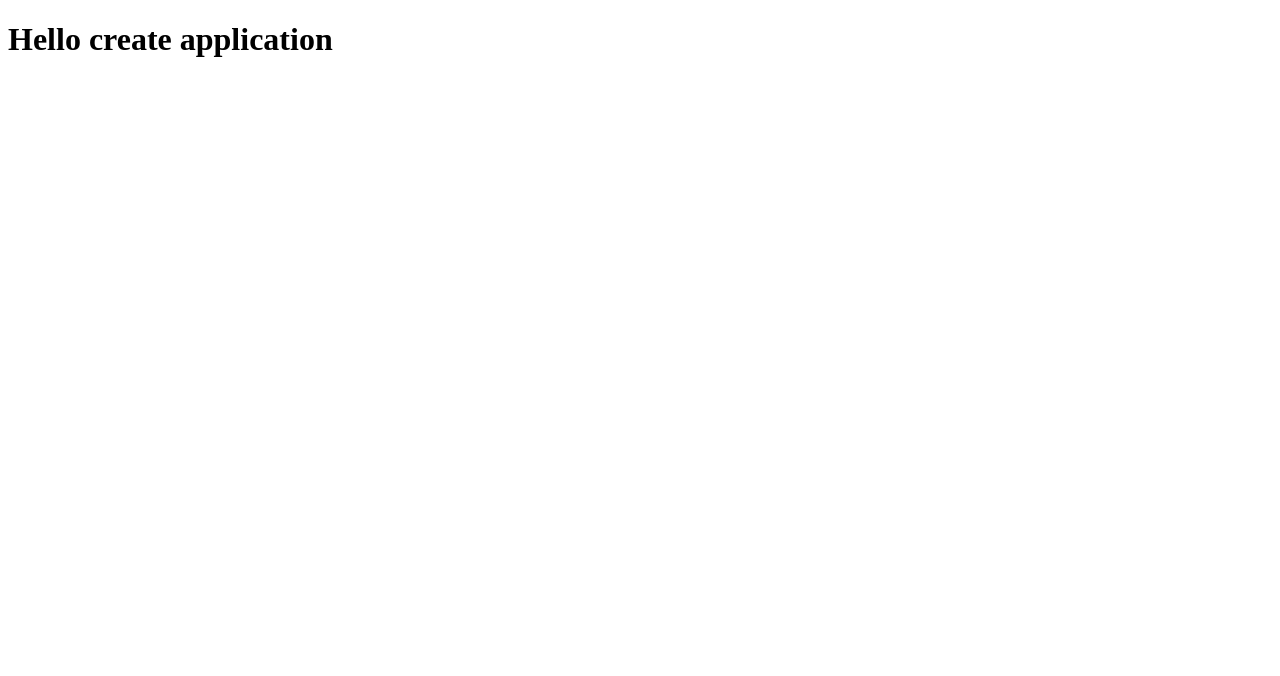
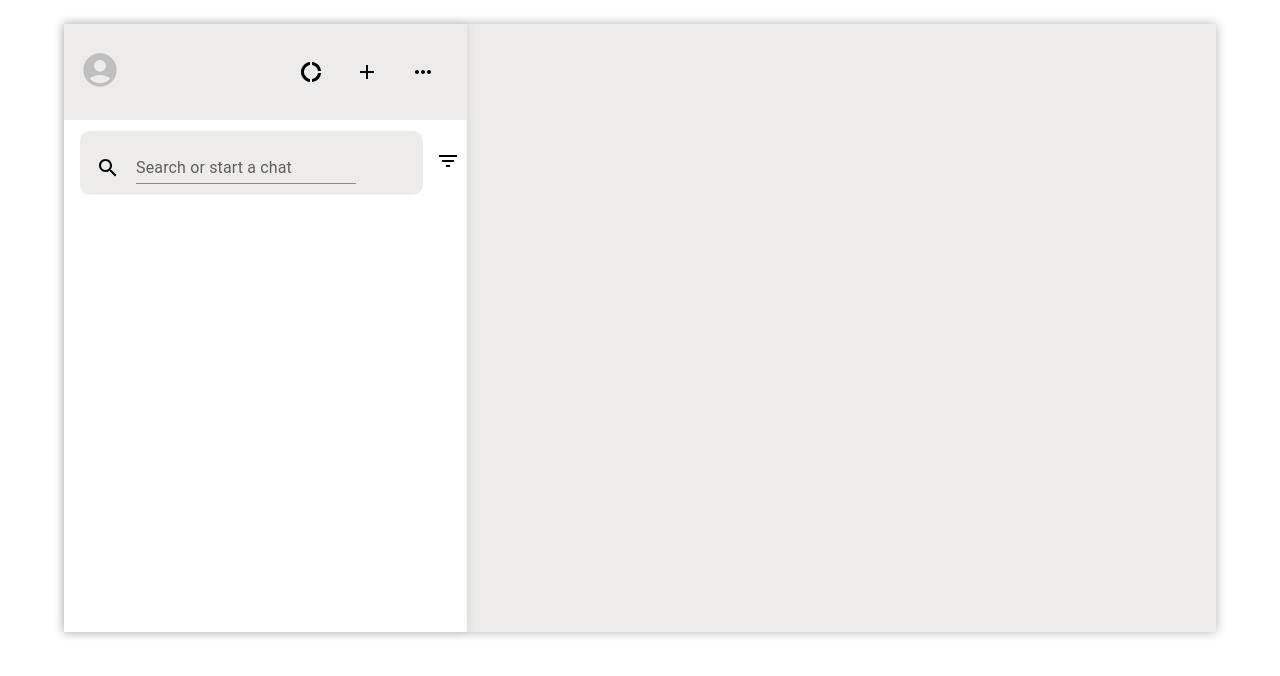
Before and after one commit to Moses-Kelvin/whatsApp-clone, a React (Create React App) app: page / in a window 1280 px wide. Shown: the top 676 px of the page. Built offline with nearby package versions, Linux system fonts and the light colour scheme.

Commit message:
update Add new files and update App.js files added for continous development of this application.

```diff
--- a/package.json
+++ b/package.json
@@ -3,6 +3,10 @@
   "version": "0.1.0",
   "private": true,
   "dependencies": {
+    "@emotion/react": "^11.10.4",
+    "@emotion/styled": "^11.10.4",
+    "@mui/icons-material": "^5.10.6",
+    "@mui/material": "^5.10.7",
     "@testing-library/jest-dom": "^5.16.4",
     "@testing-library/react": "^13.3.0",
     "@testing-library/user-event": "^13.5.0",
--- /dev/null
+++ b/src/App.js
@@ -0,0 +1,14 @@
+import React, { Fragment } from 'react';
+
+import Main from './components/main/Main';
+
+
+const App = () => {
+    return (
+        <Fragment>
+            <Main />
+        </Fragment>
+    )
+}
+
+export default App;
--- a/src/App.jsx
+++ /dev/null
@@ -1,10 +0,0 @@
-import React from 'react';
-
-
-const App = () => {
-    return <React.Fragment>
-        <h1>Hello create application</h1>
-    </React.Fragment>
-}
-
-export default App;
--- /dev/null
+++ b/src/components/chats/Header.js
@@ -0,0 +1,22 @@
+import React from "react";
+
+import classes from '../../styles/Header.module.css';
+
+import { AccountCircle, DonutLarge, MoreHoriz, Add } from "@mui/icons-material";
+
+const Header = () => {
+    return (
+        <header className={classes.header}>
+            <div>
+                <AccountCircle sx={{ fontSize: '40px', color: '#bfbfbf' }} />
+            </div>
+            <div>
+                <DonutLarge />
+                <Add />
+                <MoreHoriz />
+            </div>
+        </header>
+    )
+};
+
+export default Header;
--- /dev/null
+++ b/src/components/chats/Search.js
@@ -0,0 +1,24 @@
+import React from 'react';
+
+import classes from '../../styles/Search.module.css';
+
+import { Search, FilterList } from '@mui/icons-material';
+
+import { TextField } from '@mui/material';
+
+
+const SearchChats = () => {
+    return (
+        <div className={classes['search-container']}>
+            <div className={classes.search}>
+                <Search sx={{ padding: '0 1rem', marginTop: '1rem' }} />
+                <TextField id="standard-basic" label="Search or start a chat" variant="standard" />
+            </div>
+            <div>
+                <FilterList />
+            </div>
+        </div>
+    )
+};
+
+export default SearchChats;
--- /dev/null
+++ b/src/components/main/Main.js
@@ -0,0 +1,20 @@
+import React from "react";
+
+import classes from '../../styles/Main.module.css';
+
+import Header from "../chats/Header";
+
+import SearchChats from '../chats/Search';
+
+const Main = () => {
+  return (
+    <main className={classes.main}>
+          <section className={classes.section1}>
+            <Header />
+            <SearchChats />
+          </section>
+    </main>
+  )
+};
+
+export default Main;
--- /dev/null
+++ b/src/index.css
@@ -0,0 +1,8 @@
+body {
+    padding: 0;
+    margin: 0;
+}
+
+#root {
+    width: 100%;
+}
--- a/src/index.js
+++ b/src/index.js
@@ -2,7 +2,9 @@ import React from 'react';
 
 import ReactDOM from 'react-dom/client';
 
-import App from "./App"
+import App from "./App";
+
+import './index.css';
 
 
 const root = ReactDOM.createRoot(document.getElementById('root'));
--- /dev/null
+++ b/src/styles/Header.module.css
@@ -0,0 +1,19 @@
+.header {
+    display: grid;
+    grid-template-columns: 1fr 1fr;
+    width: 100%;
+    background-color: #eeebeb;
+    height: 6rem;
+    align-items: center;
+}
+
+.header > div:nth-child(2) {
+    display: flex;
+    gap: 2rem;
+    justify-self: end;
+    padding-right: 2rem;
+}
+
+.header > div:nth-child(1) {
+    padding: 1rem;
+}
--- /dev/null
+++ b/src/styles/Main.module.css
@@ -0,0 +1,15 @@
+.main {
+    background-color: #eeebeb;
+    width: 90%;
+    height: 38rem;
+    margin: auto;
+    box-shadow: 0 0 10px rgb(0 0 0 /30%);
+    margin-top: 1.5rem;
+}
+
+.section1 {
+    width: 35%;
+    background-color: white;
+    height: 38rem;
+    box-shadow: 0 0 10px rgb(0 0 0 /10%);
+}
--- /dev/null
+++ b/src/styles/Search.module.css
@@ -0,0 +1,22 @@
+.search-container {
+    display: flex;
+    gap: 0.8rem;
+    align-items: center;
+    width: 100%;
+    margin-top: 0.7rem;
+}
+
+
+.search {
+    display: flex;
+    background-color: #eeebeb;
+    align-items: center;
+    padding: 0.3rem 0 0.7rem 0;
+    border-radius: 10px;
+    margin-left: 1rem;
+    width: 85%;
+}
+
+.search-container>div:nth-child(2) {
+    justify-self: end;
+}
```
Also changed, not shown: 1 other file (tests, documents, lock files or other folders).
